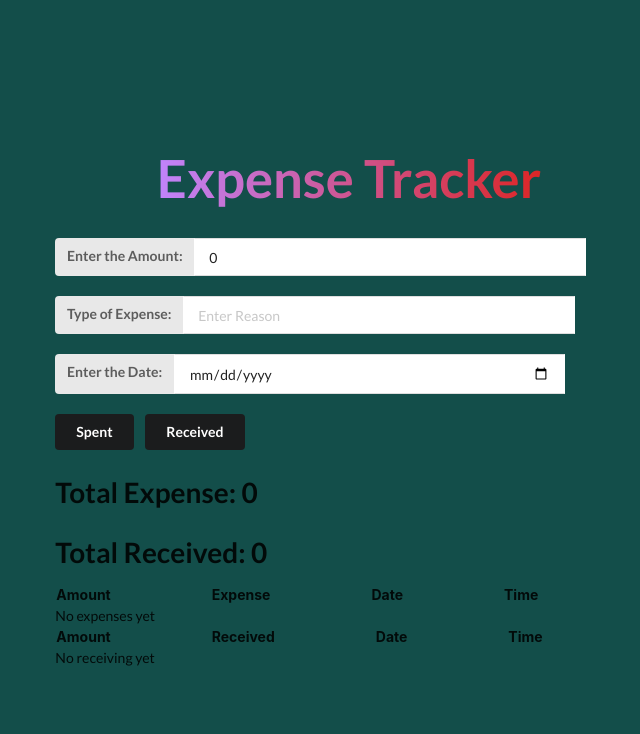
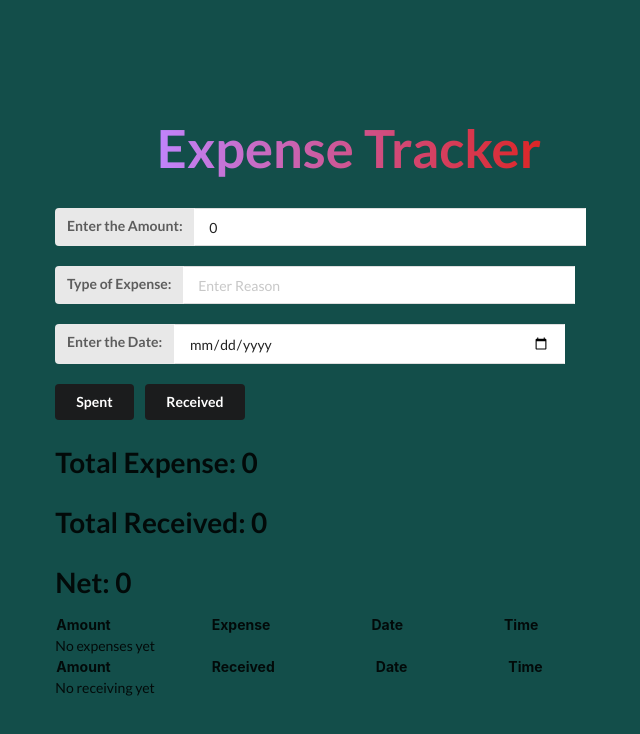
Before and after one commit to Arnav7107/Expense-Tracker, a React (Create React App) app: page / in a window 1280 px wide. Shown: the top 734 px of the page, without its empty margins (291-931 px from the left). Built offline with nearby package versions, Linux system fonts and the light colour scheme.

Commit message:
added feature

```diff
--- a/src/content.js
+++ b/src/content.js
@@ -136,6 +136,7 @@ const Content = () => {
 
             <h1>Total Expense: {total_amount}</h1>
             <h1>Total Received: {total_received}</h1>
+            <h1>Net: {total_amount-total_received}</h1>
             {/* <p>Reason: {list}</p> */}
             <div>
 
```
